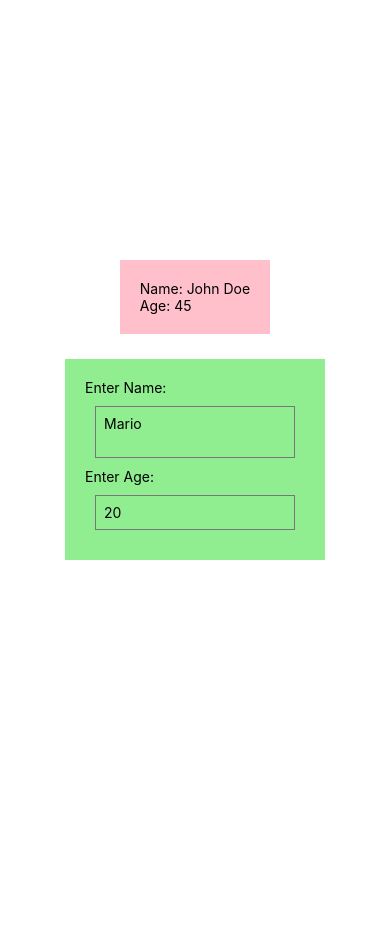
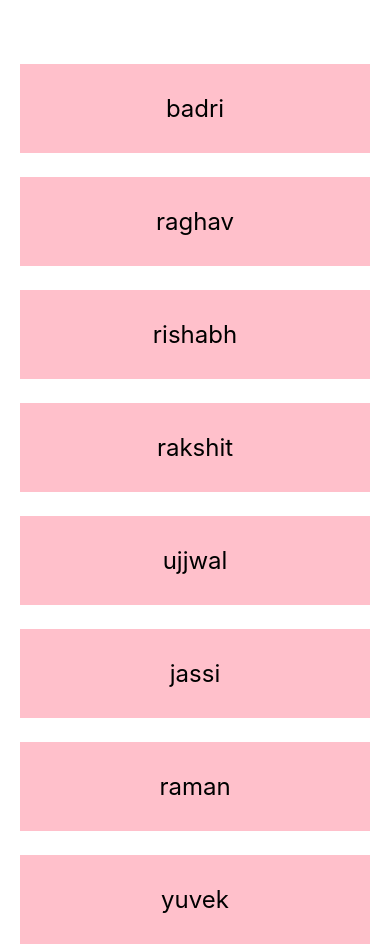
Before and after one commit to Ramanpreet6262/Learning-React-Native, a React Native app in the folder myproject/: screen / in a window 390 px wide. Before the commit the page ends 844 px from the top, so only its background shows below. Built offline with nearby package versions, Linux system fonts and the light colour scheme.

Commit message:
added list view

```diff
--- a/myproject/App.js
+++ b/myproject/App.js
@@ -1,42 +1,27 @@
 import React, { useState } from 'react';
-import { StyleSheet, Text, View, Button, TextInput } from 'react-native';
+import { StyleSheet, Text, View, TextInput } from 'react-native';
 
 export default function App() {
-  const [name, setName] = useState('John Doe');
-  const [age, setAge] = useState('45');
-
-  // const clickHandler = () => {
-  //   setName('Edward Snowden');
-  //   setAge('35');
-  // };
+  const [people, setPeople] = useState([
+    { name: 'badri', key: '1' },
+    { name: 'raghav', key: '2' },
+    { name: 'rishabh', key: '3' },
+    { name: 'rakshit', key: '4' },
+    { name: 'ujjwal', key: '5' },
+    { name: 'jassi', key: '6' },
+    { name: 'raman', key: '7' },
+    { name: 'yuvek', key: '8' }
+  ]);
 
   return (
     <View style={styles.container}>
-      <View style={styles.header}>
-        <Text>Name: {name}</Text>
-        <Text>Age: {age}</Text>
-      </View>
-      <View style={styles.body}>
-        <Text>Enter Name:</Text>
-        <TextInput
-          multiline
-          style={styles.input}
-          placeholder='Mario'
-          onChangeText={val => setName(val)}
-        />
-        <Text>Enter Age:</Text>
-        <TextInput
-          keyboardType='numeric'
-          style={styles.input}
-          placeholder='20'
-          onChangeText={val => setAge(val)}
-        />
-      </View>
-      {/* <View style={styles.buttonContainer}>
-        <Button title='Update State' onPress={clickHandler} />
-      </View> */}
-      {/* I placed button inside a view so that I can add styles to the view as we can't add style
-         properties to the button, react native doesn't allows that.. */}
+      {people.map(item => {
+        return (
+          <View key={item.key}>
+            <Text style={styles.item}>{item.name}</Text>
+          </View>
+        );
+      })}
     </View>
   );
 }
@@ -45,26 +30,14 @@ const styles = StyleSheet.create({
   container: {
     flex: 1,
     backgroundColor: '#fff',
-    alignItems: 'center',
-    justifyContent: 'center'
+    paddingTop: 40,
+    paddingHorizontal: 20
   },
-  header: {
+  item: {
+    marginTop: 24,
+    padding: 30,
     backgroundColor: 'pink',
-    padding: 20
-  },
-  body: {
-    backgroundColor: 'lightgreen',
-    padding: 20,
-    margin: 25
-  },
-  // buttonContainer: {
-  //   marginTop: 5
-  // }
-  input: {
-    borderWidth: 1,
-    borderColor: '#777',
-    padding: 8,
-    margin: 10,
-    width: 200
+    textAlign: 'center',
+    fontSize: 24
   }
 });
```
Also changed, not shown: myproject/TextInput.js (added, +76 -0 lines).
